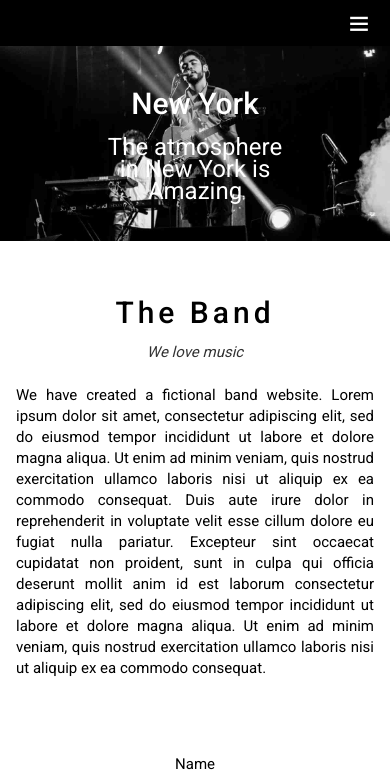
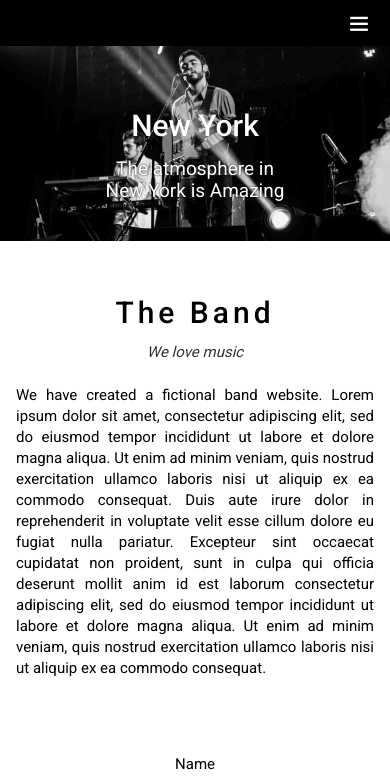
Before and after one commit to nhat117/TheBand, a plain HTML site: page index.html in a window 390 px wide. Shown: the top 784 px of the page. Drawn offline with Linux system fonts and the light colour scheme.

Commit message:
Fix responsive

```diff
--- a/assets/css/responsive.css
+++ b/assets/css/responsive.css
@@ -1,13 +1,13 @@
 /*pc*/
 
-@media (min-width: 1023px) {
+@media (min-width: 64em) {
     .content__section {
         width: 800px;
     }
 }
 
 /*Tablet and mobile*/
-@media (max-width: 1023px) {
+@media (max-width:  63.9375em) {
     .btn {
         padding: 15px 16px;
     }
@@ -49,7 +49,7 @@
 }
 
 /*Tablet*/
-@media (min-width: 768px) and (max-width: 1023px) {
+@media (min-width:48.0625em) and (max-width:  63.9375em) {
     .content__section {
         width: 800px;
     }
@@ -57,10 +57,16 @@
 }
 
 /*Mobile*/
-@media (max-width: 768px) {
+@media (max-width: 48em) {
+    html, body{
+        overflow-x: hidden;
+    }
+
     body {
         display: flex;
     }
+
+
 
     .header {
         overflow: hidden;
@@ -145,4 +151,8 @@
     .slider__text{
         bottom: 20%;
     }
+
+    .slider__text-description{
+        font-size: 1.9rem;
+    }
 }
--- a/assets/css/styles.css
+++ b/assets/css/styles.css
@@ -200,7 +200,7 @@ body {
     position: relative;
     margin-top: 46px;
     padding-top: 30%;
-    background: url('img/chicago.jpg') top center / cover no-repeat;
+    background: url('./img/chicago.jpg') top center / cover no-repeat;
 }
 
 .slider__text {
@@ -221,6 +221,7 @@ body {
 .slider__text-description {
     font-size: 2.4rem;
     margin-top: 25px;
+    text-shadow: 0 0 2px #000;
 }
 
 
```
